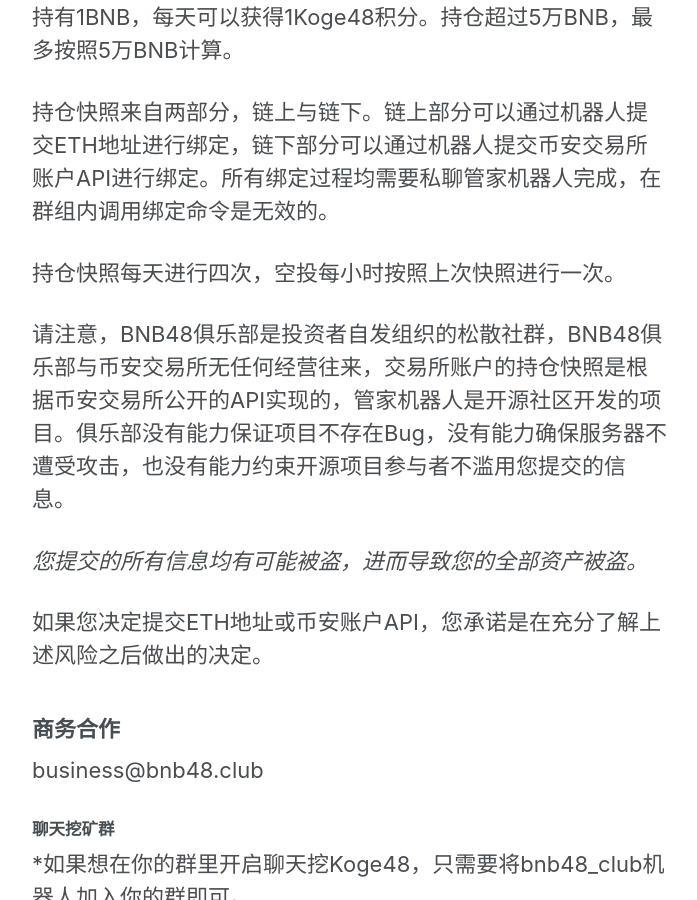
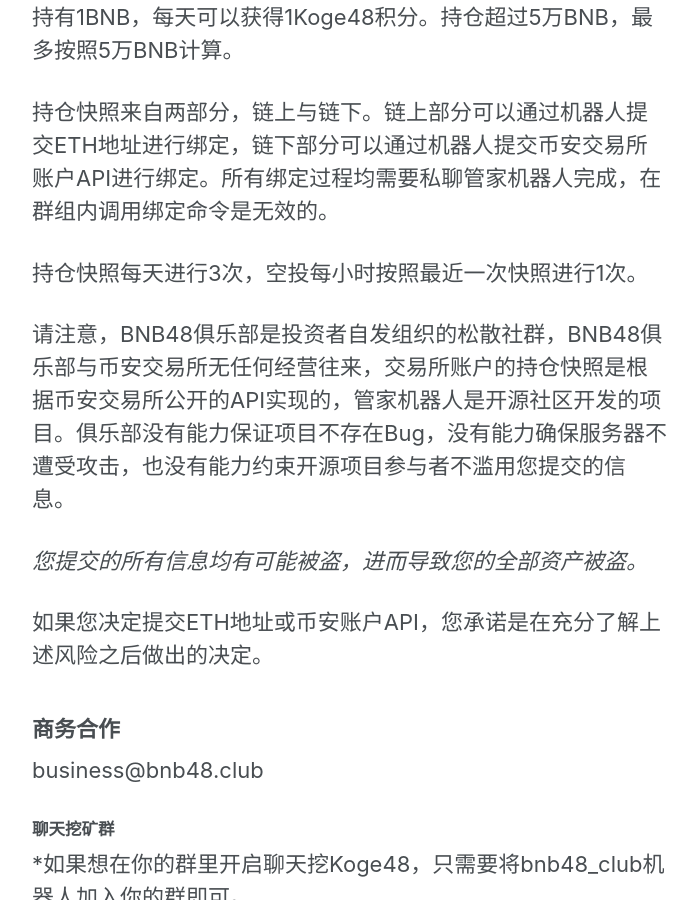
Before and after one commit to 48Club/BNB48Club.github.io, a Jekyll site: the page built from _pages/koge48.md, in a window 1280 px wide and 900 px high, scrolled down 1068 px. Shown: the whole window, without its empty margins (290-987 px from the left). Built offline with Jekyll 4.4.1, drawn with Linux system fonts in a browser that asks for light colours; nearby versions of some CDN libraries.

Commit message:
快照3次 纠错

```diff
--- a/_pages/koge48.md
+++ b/_pages/koge48.md
@@ -25,7 +25,7 @@
 
 持仓快照来自两部分，链上与链下。链上部分可以通过机器人提交ETH地址进行绑定，链下部分可以通过机器人提交币安交易所账户API进行绑定。所有绑定过程均需要私聊管家机器人完成，在群组内调用绑定命令是无效的。
 
-持仓快照每天进行四次，空投每小时按照上次快照进行一次。
+持仓快照每天进行3次，空投每小时按照最近一次快照进行1次。
 
 请注意，BNB48俱乐部是投资者自发组织的松散社群，BNB48俱乐部与币安交易所无任何经营往来，交易所账户的持仓快照是根据币安交易所公开的API实现的，管家机器人是开源社区开发的项目。俱乐部没有能力保证项目不存在Bug，没有能力确保服务器不遭受攻击，也没有能力约束开源项目参与者不滥用您提交的信息。
 
```
